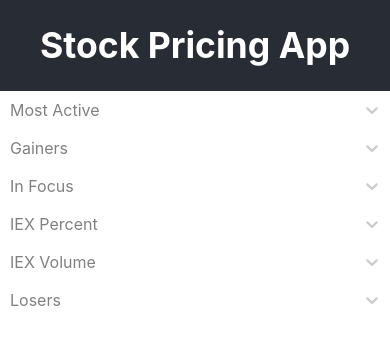
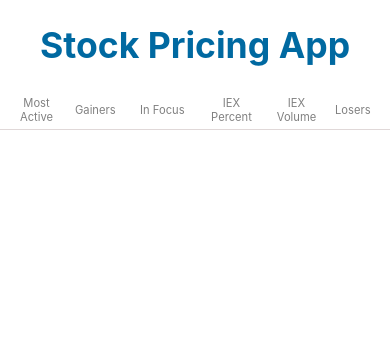
Before and after one commit to amyru/stock-price-app, a React (Create React App) app: page / in a window 390 px wide. Shown: the top 344 px of the page. Built offline with nearby package versions, Linux system fonts and the light colour scheme.

Commit message:
styles for nav, header and company info card

```diff
--- a/src/App.js
+++ b/src/App.js
@@ -1,9 +1,25 @@
 // @flow
 import React, { useReducer, createContext } from "react";
 import './styles/App.css';
+import styled from 'styled-components/macro';
 import StockListNav from "./components/StockListNav";
 import CompanyStockInfo from "./components/CompanyStockInfo";
 import { reducer } from "./reducers/appReducer";
+
+const AppContainer = styled.div`
+  text-align: center;
+`;
+
+const Header = styled.header`
+  background-color: #fff;
+  min-height: 5vh;
+  display: flex;
+  flex-direction: column;
+  align-items: center;
+  justify-content: center;
+  font-size: calc(10px + 2vmin);
+  color: #0069a1;
+`;
 
 const initialState = {
   lists: {
@@ -29,13 +45,13 @@ export default function App() {
 
   return (
     <AppContext.Provider value={{ state, dispatch }}>
-      <div className="App">
-        <header className="App-header">
+      <AppContainer>
+        <Header>
           <h1>Stock Pricing App</h1>
-        </header>
+        </Header>
         <StockListNav  />
         {renderCompanyInfo()}
-      </div>
+      </AppContainer>
     </AppContext.Provider>
   );
 }
--- a/src/components/CompanyStockInfo.js
+++ b/src/components/CompanyStockInfo.js
@@ -1,9 +1,43 @@
 // @flow
 import React from "react";
+import styled from 'styled-components/macro';
 
 type Props = {
   company: Object
 }
+
+const Article = styled.article`
+  background: white;
+  border: 1px solid #e0d8d8;
+  color: #0069a1;
+  height: 100%;
+  padding: 1rem;
+  border-radius: 3px;
+  max-width: 800px;
+  margin: 2rem auto;
+`;
+
+const H2 = styled.h2`
+  color: #0069a1;
+  font-family: "Mercury Text G2 A", "Mercury Text G2 B", "Georgia", "Georgia", Cambria, Times New Roman, Times, serif;
+  font-weight: bold;
+  letter-spacing: -0.02em;
+  font-size: 2rem;
+`;
+
+const H3 = styled.h3`
+  color: #0069a1;
+  font-family: "Mercury Text G2 A", "Mercury Text G2 B", "Georgia", "Georgia", Cambria, Times New Roman, Times, serif;
+  font-weight: bold;
+  letter-spacing: -0.02em;
+  font-size: 1rem;
+`;
+
+const Paragraph = styled.p`
+  font-family: "Mercury Text G2 A", "Mercury Text G2 B", "Georgia", "Georgia", Cambria, Times New Roman, Times, serif;
+  color: #46505a;
+  font-size: 1rem;
+`;
 
 export default function CompanyStockInfo({company}: Props) {
   const { companyName, description, latestPrice, symbol } = company;
@@ -12,26 +46,26 @@ export default function CompanyStockInfo({company}: Props) {
     if(!description) return null;
     return(
       <div>
-        <h3>Company Description</h3>
-        <p>{description}</p>
+        <H3>Company Description</H3>
+        <Paragraph>{description}</Paragraph>
       </div>
     )
   }
 
   return (
-    <article>
+    <Article>
       <header>
-        <h2>{companyName} Summary</h2>
+        <H2>{companyName} Summary</H2>
       </header>
       <div>
-        <h3>Symbol</h3>
-        <p>{symbol}</p>
+        <H3>Symbol</H3>
+        <Paragraph>{symbol}</Paragraph>
       </div>
       <div>
-        <h3>Latest Price</h3>
-        <p>${latestPrice} USD</p>
+        <H3>Latest Price</H3>
+        <Paragraph>${latestPrice} USD</Paragraph>
       </div>
       {renderDescription()}
-    </article>
+    </Article>
   )
 }
--- a/src/components/StockListNav.js
+++ b/src/components/StockListNav.js
@@ -5,15 +5,16 @@ import { AppContext } from "../App";
 import SymbolList from "./SymbolList";
 
 const Nav = styled.nav`
+  background: #fff;
+  border-bottom: 1px solid #e0d8d8;
   display: flex;
   @media(max-width: 700px) {
-    flex-wrap: wrap;
+    position: relative;
   }
 `;
 
 export default function StockListNav() {
   const { state: { lists } } = useContext(AppContext);
-
 
   const renderSymbolList = list => {
     return (
--- a/src/components/SymbolList.js
+++ b/src/components/SymbolList.js
@@ -10,10 +10,25 @@ type Props = {
 }
 
 const customStyles = {
-  container: styles => ({ ...styles, width: "100%", minWidth: "calc(700px/6)" }),
-  menu: styles => ({ ...styles, textAlign: "left" }),
-  control: styles => ({ ...styles, border: "none", alignItems: "left" }),
-  indicatorSeparator: styles => ({ ...styles, display: "none" }),
+  container: styles => ({ ...styles, width: "100%", '@media(max-width: 700px)': { position: "unset" } }),
+  menu: styles => ({ ...styles, textAlign: "left", '@media(max-width: 700px)': { left: 0 } }),
+  control: styles => {
+    return {
+      cursor: "default",
+      display: "flex",
+      flexWrap: "wrap",
+      justifyContent: "space-between",
+      minHeight: 38,
+      position: "relative",
+      transition: "all 100ms",
+      alignItems: "left",
+      border: "none",
+      '@media(max-width: 700px)': { fontSize: ".7rem" }
+    }
+  },
+  indicatorSeparator: styles => ({ display: "none" }),
+  dropdownIndicator: styles => ({ ...styles, '@media(max-width: 700px)': { display: "none" } }),
+  loadingIndicator: styles => ({ display: "none" })
 };
 
 export default function SymbolList({
```
